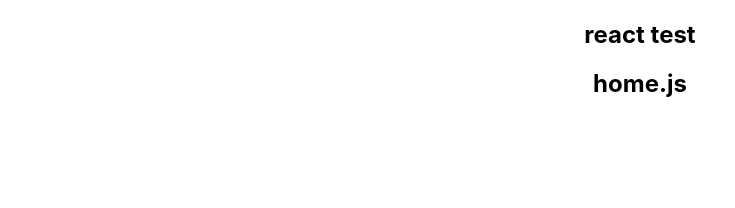
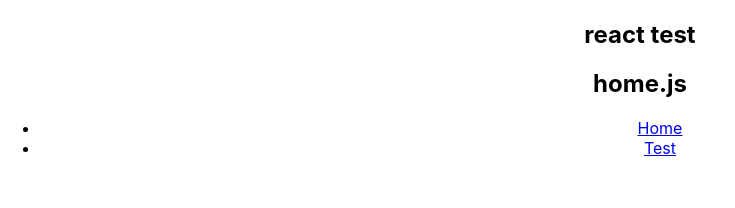
Before and after one commit to yunhyun/reacttest20201029, a React (Create React App) app: page / in a window 1280 px wide. Shown: the top 208 px of the page, without its empty margins (0-735 px from the left). Built offline with nearby package versions, Linux system fonts and the light colour scheme.

Commit message:
Link 태그 추가

```diff
--- a/src/App.js
+++ b/src/App.js
@@ -1,7 +1,8 @@
 //import logo from './logo.svg';
 import React, {Component} from 'react';
 import './App.css';
-import { BrowserRouter, Route } from 'react-router-dom';
+// react router에서 제공하는 BrowserRouter, Route 태그 추가
+import { BrowserRouter, Route, Link } from 'react-router-dom';
 
 // import Home from './inc/home.js';
 // import Test from './inc/test.js';
@@ -24,6 +25,13 @@
           <Route path="/" component={Home} exact/>
           {/* exact가 없으면 /test 경로로 갔을 때 / 경로도 함께 인식해서 두 파일의 내용이 같이 출력됨  */}
           <Route path="/test" component={Test} />
+
+          {/* Link 태그 추가 */}
+          <ul>
+            <li> <Link to='/'> Home </Link> </li>
+            <li> <Link to='/test'> Test </Link> </li>
+          </ul>
+
         </BrowserRouter>
       </div>
     )
```
